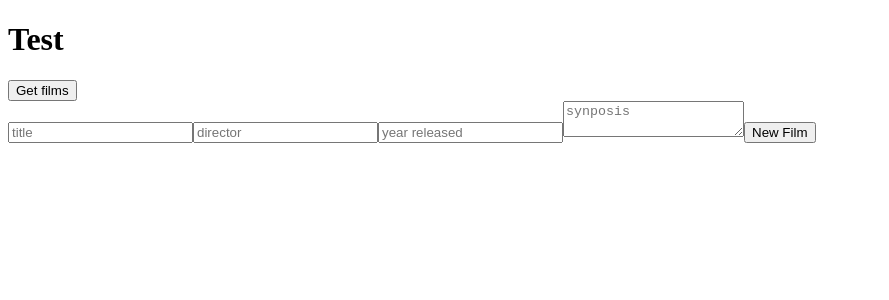
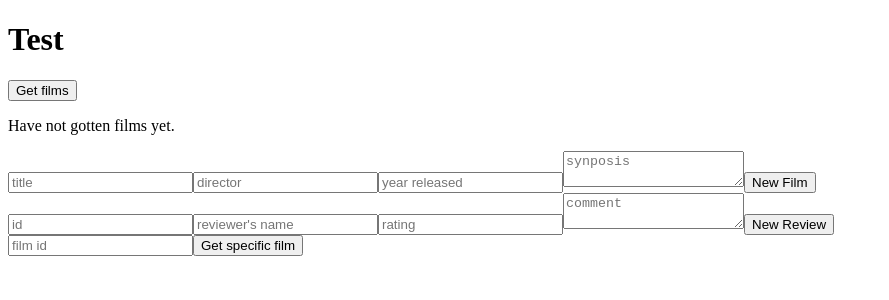
Before and after one commit to DareDevilLuc/Film-Review, a Vue app in the folder frontend/: page / in a window 1280 px wide. Shown: the top 300 px of the page, without its empty margins (0-889 px from the left). Built offline with nearby package versions, Linux system fonts and the light colour scheme.

Commit message:
get specific film

```diff
--- a/frontend/index.html
+++ b/frontend/index.html
@@ -4,7 +4,7 @@
     <meta charset="UTF-8">
     <link rel="icon" href="/favicon.ico">
     <meta name="viewport" content="width=device-width, initial-scale=1.0">
-    <title>Vite App</title>
+    <title>Film Review</title>
   </head>
   <body>
     <div id="app"></div>
--- a/frontend/src/App.vue
+++ b/frontend/src/App.vue
@@ -5,6 +5,12 @@ const title = ref('')
 const director = ref('')
 const releaseYear = ref()
 const synposis = ref('')
+const films = ref([])
+const filmId = ref('')
+const reviewerName = ref('')
+const rating = ref()
+const comment = ref('')
+const specificId = ref('')
 
 function getFilms() {
   fetch('http://localhost:3000/films')
@@ -16,7 +22,11 @@ function getFilms() {
   })
   .then(data => {
     if(!data){ console.log("Films are empty")}
-    else { console.log(data) }
+    else {
+      console.log(data)
+      films.value = data
+
+    }
   })
   .catch(err => {
     console.error(err)
@@ -37,12 +47,25 @@ function newFilm() {
   .catch(err => console.error(err))
 }
 
+function getSpecificFilm () {
+  fetch('http://localhost:3000/films/' + specificId.value)
+  .then(response => {return response.json()})
+  .then(data => console.log(data))
+}
+
 </script>
 
 <template>
 
   <h1>Test</h1>
   <button @click="getFilms()">Get films</button>
+
+  <div v-if="films.length > 0">
+    <li v-for="film in films" :key="film._id">
+      {{ film._id }}
+    </li>
+  </div>
+  <p v-else>Have not gotten films yet.</p>
 
   <form @submit.prevent="newFilm">
     <input v-model="title" type="text" placeholder="title">
@@ -52,6 +75,19 @@ function newFilm() {
     <button type="submit">New Film</button>
   </form>
 
+  <form @submit.prevent="">
+    <input v-model="filmId" type="text" placeholder="id">
+    <input v-model="reviewerName" type="text" placeholder="reviewer's name">
+    <input v-model="rating" type="number" placeholder="rating">
+    <textarea v-model="comment" placeholder="comment"></textarea>
+    <button type="submit">New Review</button>
+  </form>
+
+  <form @submit.prevent="getSpecificFilm">
+    <input v-model="specificId" placeholder="film id">
+    <button type="submit">Get specific film</button>
+  </form>
+
 </template>
 
 <style scoped></style>
```
Also changed, not shown: 2 other files (tests, documents, lock files or other folders).
